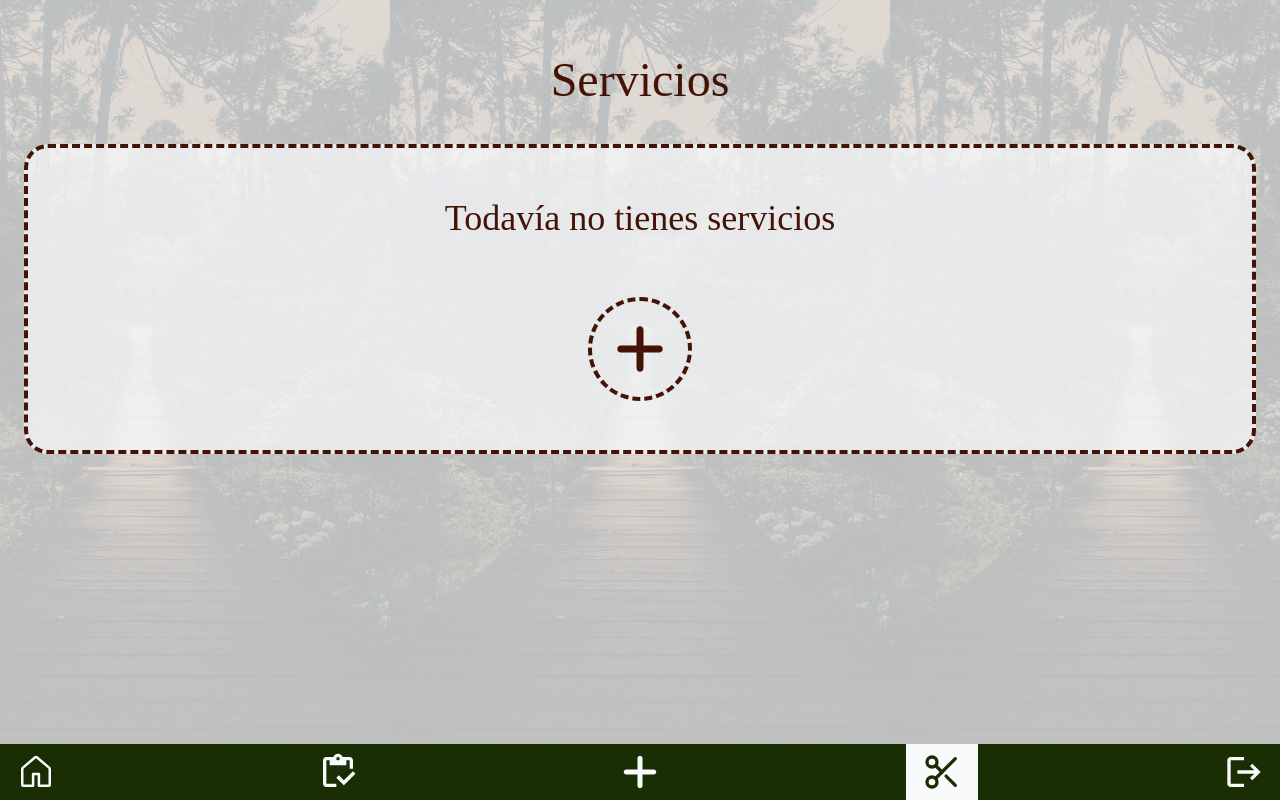
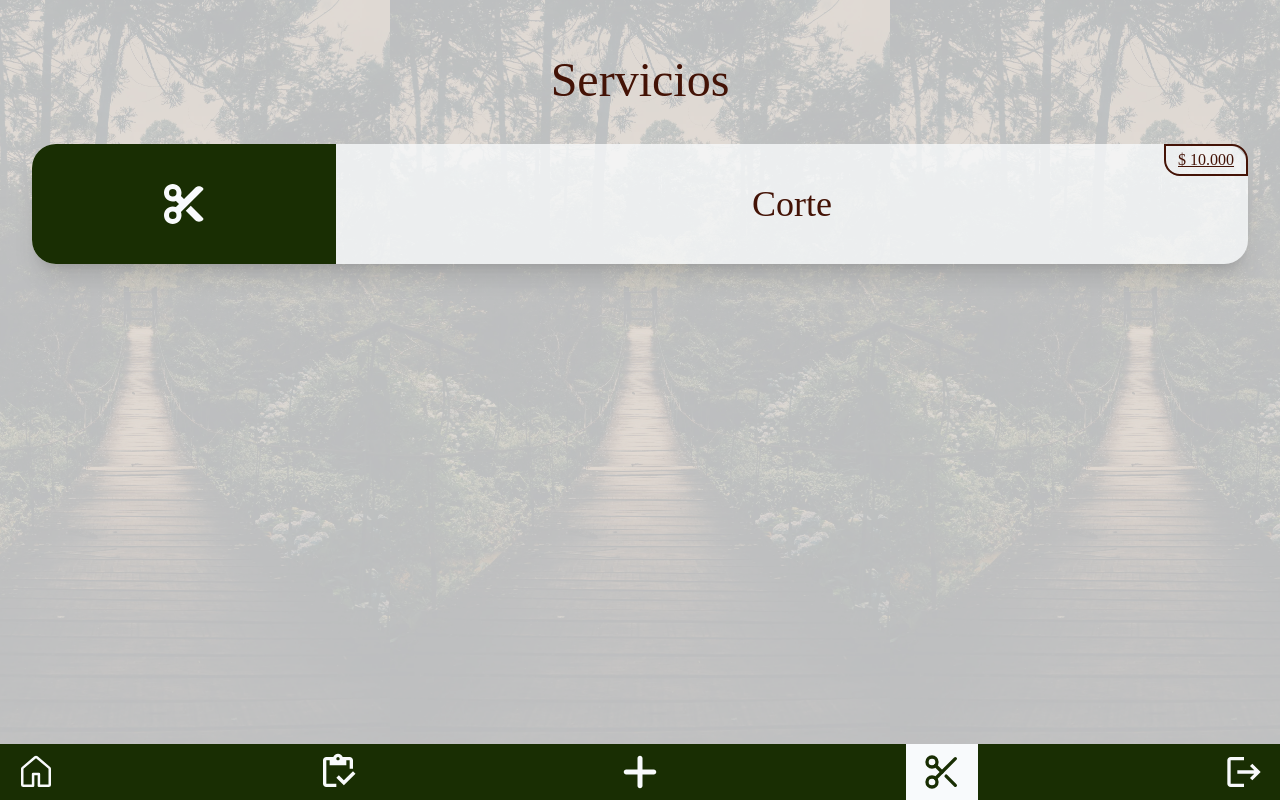
Before and after one commit to La-Galeria/la-galeria-app, a Next.js app: page /servicios in a window 1280 px wide. Built offline with nearby package versions, Linux system fonts and the light colour scheme.

Commit message:
chore: place service link into services page to test it out

```diff
--- a/src/app/(app)/servicios/page.tsx
+++ b/src/app/(app)/servicios/page.tsx
@@ -1,11 +1,16 @@
 import EmptyView from "@/components/atoms/emptyView";
+import ItemsList from "@/components/atoms/itemsList";
 import PageTitle from "@/components/atoms/pageTitle";
+import ServiceLink from "@/components/molecules/serviceLink";
 
 export default function Page() {
   return (
     <>
       <PageTitle>Servicios</PageTitle>
-      <EmptyView keyword="servicios" />
+      {/* <EmptyView keyword="servicios" /> */}
+      <ItemsList>
+        <ServiceLink name="Corte" price={10000} />
+      </ItemsList>
     </>
   );
 }
```
